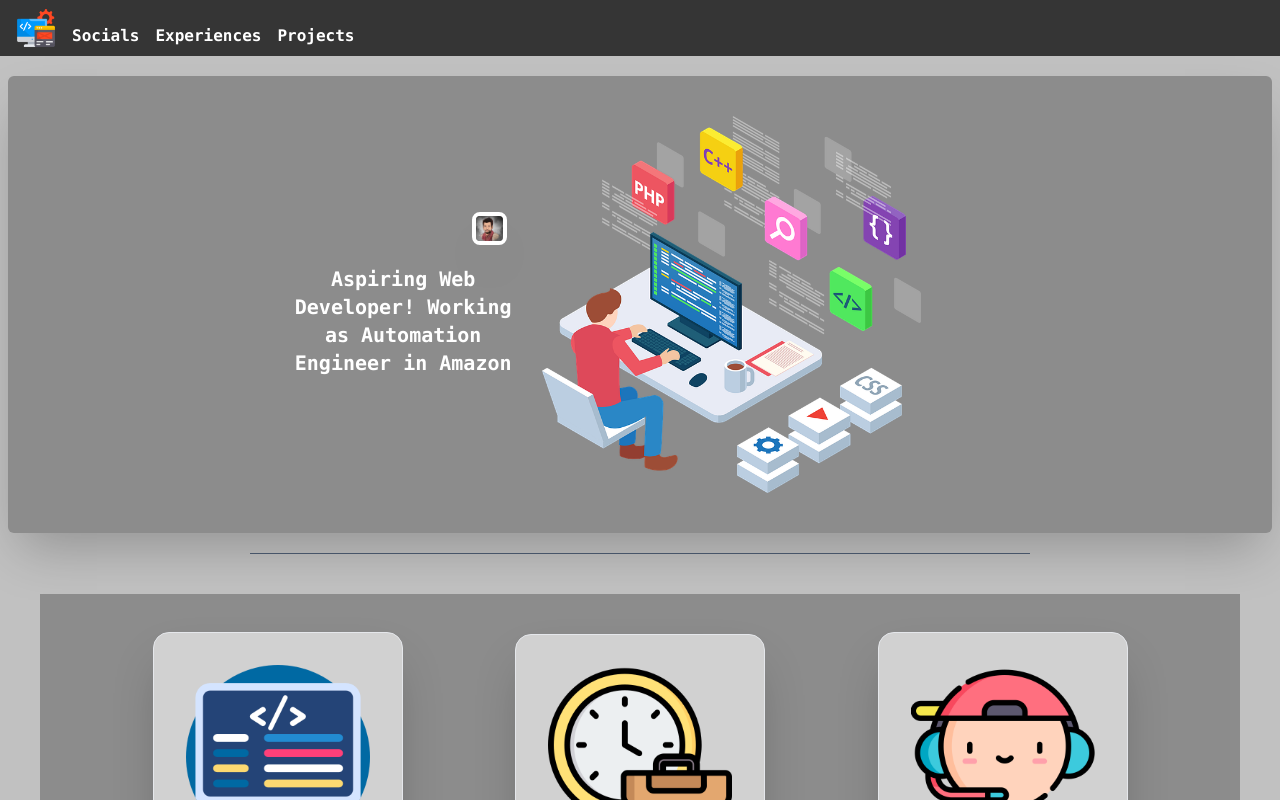
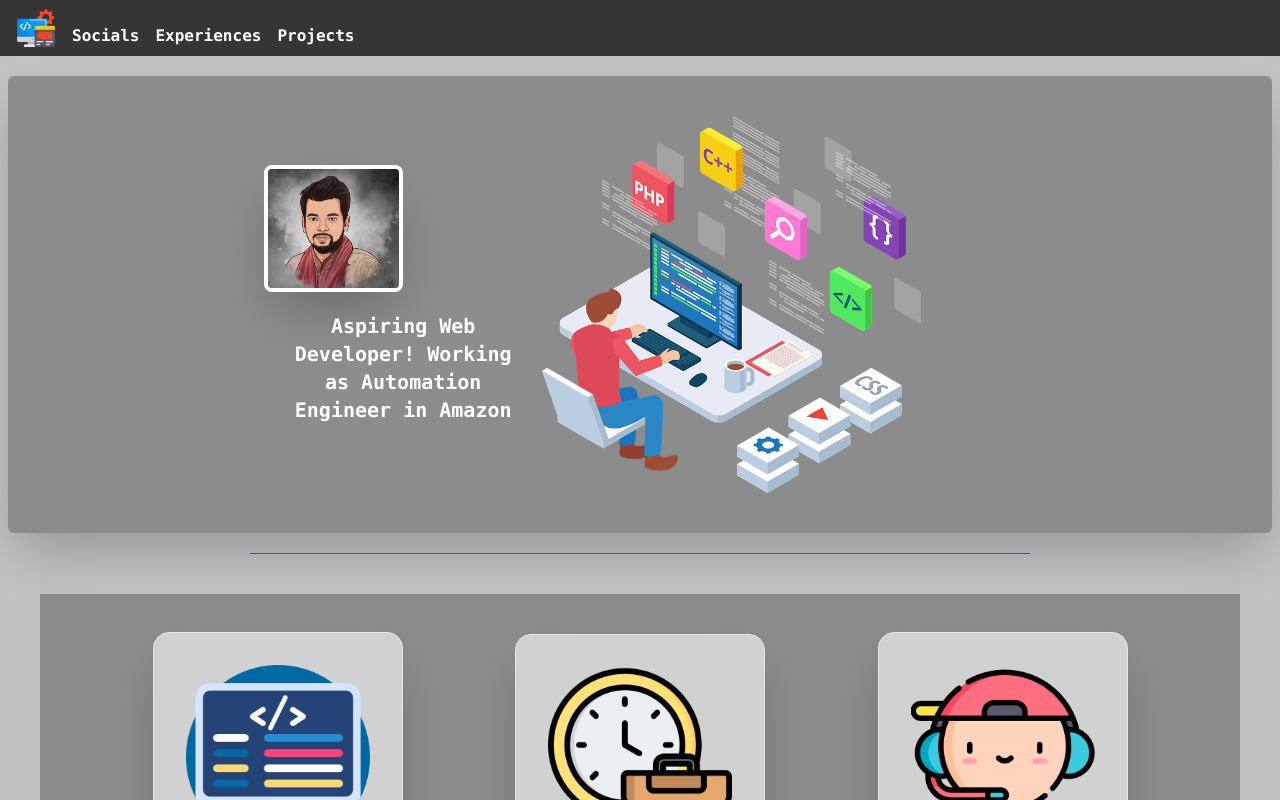
Before and after one commit to sahebawp/MyFolio_ReactJS, a React (Create React App) app: page / in a window 1280 px wide. Shown: the top 800 px of the page. Built offline with nearby package versions, Linux system fonts and the light colour scheme.

Commit message:
image adjusted new

```diff
--- a/src/App.js
+++ b/src/App.js
@@ -28,9 +28,9 @@ function App() {
             <span>
                 <img class="SideImage  h-[60%] w-[80%]" data-te-lazy-load-init data-te-lazy-delay="1500" src="./images/side_image_new2.webp" alt="" />
             </span>
-            <span class="w-1/2 flex  justify-center flex-col items-center">
-                <div class=" pl-52 ">
-                    <img class="h-1/2 w-1/2 border-solid border-4 border-white rounded-lg shadow-2xl " data-te-lazy-load-init data-te-lazy-delay="1500" src='./images/Profile_image.jpeg'>
+            <span class="w-1/2 flex justify-center flex-col items-center">
+                <div class=" self-end">
+                    <img class="h-1/2 w-1/2 self-end border-solid border-4 border-white rounded-lg shadow-2xl " data-te-lazy-load-init data-te-lazy-delay="1500" src='./images/Profile_image.jpeg'>
                     </img>
                 </div>
                 <div class="p-5 place-self-start">
```
